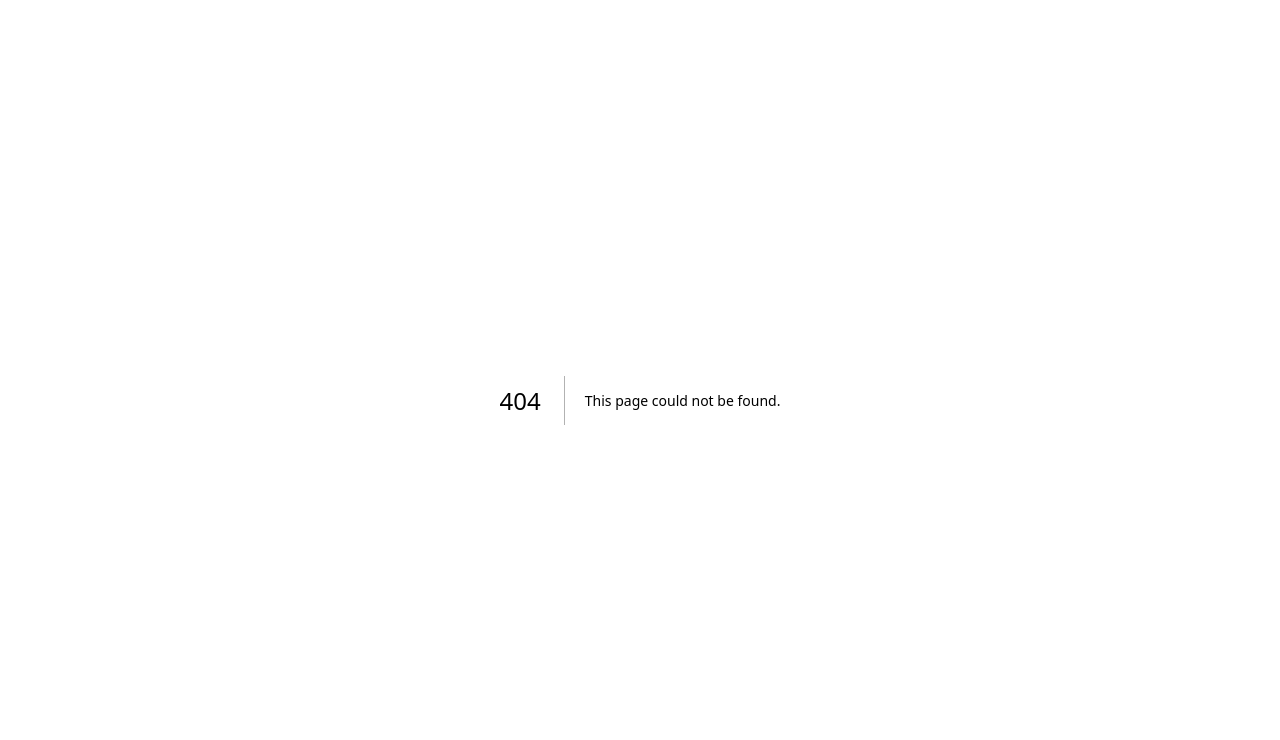
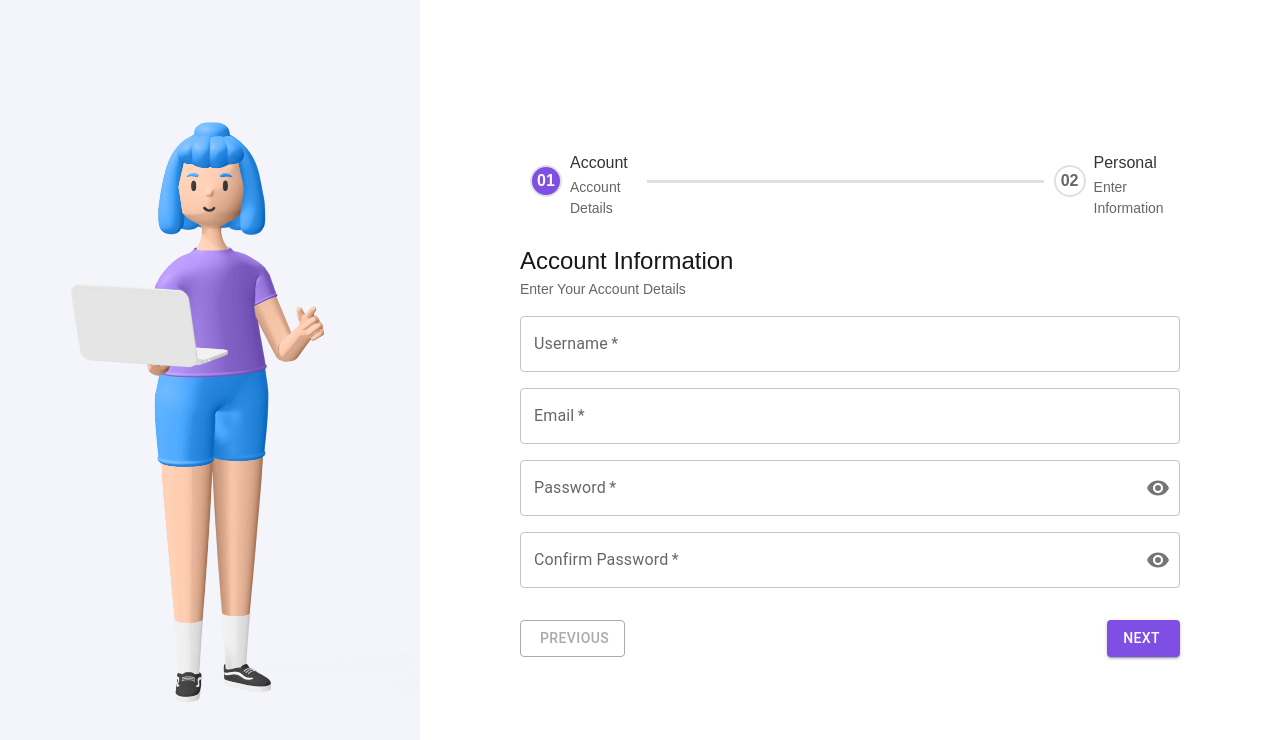
Before and after one commit to DenisShagi/Engineer-pro, a Next.js app: page /register in a window 1280 px wide. Before the commit this address had no page. Shown: the top 740 px of the page. Built offline with nearby package versions, Linux system fonts and the light colour scheme.

Commit message:
feat: create register form

```diff
--- a/app/login/login.module.scss
+++ b/app/login/login.module.scss
@@ -16,7 +16,8 @@ $text-color: #6c757d;
     align-items: center;
     justify-content: center;
     position: relative;
-    background-color: #dfe3e5;
+    background-position: center;
+    background-image: url('/images/pages/auth-v1-mask-light.png');
 
     &-tree {
       position: absolute;
@@ -26,7 +27,6 @@ $text-color: #6c757d;
   }
 
   &__right {
-
     display: flex;
     align-items: center;
     justify-content: center;
@@ -35,11 +35,11 @@ $text-color: #6c757d;
 
     .form {
       width: 100%;
-    max-width: 480px; // Максимальная ширина формы
+      max-width: 480px;
       text-align: center;
       box-shadow: 0 4px 10px rgba(0, 0, 0, 0.1); // Лёгкая тень для выделения
-    border-radius: 8px; // Закруглённые углы
-    padding: 40px 20px; // Внутренние отступы
+      border-radius: 20px;
+      padding: 40px 20px;
 
       &__logo {
         margin-bottom: 20px;
@@ -68,7 +68,6 @@ $text-color: #6c757d;
         align-items: center;
 
         &__forgot-password {
-
           color: $primary-color;
           text-decoration: none;
 
@@ -100,7 +99,6 @@ $text-color: #6c757d;
           color: $primary-color;
           text-decoration: none;
 
-
           &:hover {
             text-decoration: underline;
           }
--- a/app/login/page.tsx
+++ b/app/login/page.tsx
@@ -47,8 +47,7 @@ export default function LoginPage() {
       {/* Правая часть с формой */}
       <div className={styles.container__right}>
         <div className={styles.form}>
-
-          <h1 className={styles.form__title}>Welcome to Materio! 👋</h1>
+          <h1 className={styles.form__title}>Welcome to Tecnolog! 👋</h1>
           <p className={styles.form__subtitle}>
             Please sign-in to your account and start the adventure
           </p>
--- a/app/page.module.scss
+++ b/app/page.module.scss
@@ -95,7 +95,10 @@ $dark-button-secondary-hover: #1a1a1a;
     height: 48px;
     padding: 0 20px;
     border: 1px solid transparent;
-    transition: background 0.2s, color 0.2s, border-color 0.2s;
+    transition:
+      background 0.2s,
+      color 0.2s,
+      border-color 0.2s;
     cursor: pointer;
     display: flex;
     align-items: center;
--- /dev/null
+++ b/app/register/page.tsx
@@ -0,0 +1,163 @@
+'use client';
+
+import React, { useState } from 'react';
+import Image from 'next/image';
+import Button from '@mui/material/Button';
+
+import Input from '@/components/Input';
+
+import styles from './register.module.scss';
+
+export default function RegisterPage() {
+  const [currentStep, setCurrentStep] = useState(1);
+
+  const goToNextStep = () => setCurrentStep((prev) => prev + 1);
+  const goToPreviousStep = () => setCurrentStep((prev) => prev - 1);
+
+  return (
+    <div className={styles.container}>
+      {/* Левая часть */}
+      <div className={styles.container__left}>
+        <Image
+          src="/images/illustrations/characters/girl2.png"
+          alt="Girl Illustration"
+          width={360}
+          height={400}
+          className={styles.container__img}
+          priority
+        />
+      </div>
+
+      {/* Правая часть */}
+      <div className={styles.container__right}>
+        <div className={styles.form}>
+          {/* Прогресс этапов */}
+          <div className={styles.steps}>
+            <div className={styles.steps__wrapper}>
+              {/* Первый этап */}
+              <div
+                className={`${styles.step} ${currentStep >= 1 && styles.completed}`}
+              >
+                <div className={styles.step__circle}>
+                  {currentStep > 1 ? <i className="ri-check-line"></i> : '01'}
+                </div>
+                <div className={styles.step__text}>
+                  <span>Account</span>
+                  <p>Account Details</p>
+                </div>
+              </div>
+              {/* Линия */}
+              <div
+                className={`${styles.step__line} ${
+                  currentStep > 1 ? styles.activeLine : ''
+                }`}
+              ></div>
+              {/* Второй этап */}
+              <div
+                className={`${styles.step} ${currentStep === 2 && styles.active}`}
+              >
+                <div className={styles.step__circle}>02</div>
+                <div className={styles.step__text}>
+                  <span>Personal</span>
+                  <p>Enter Information</p>
+                </div>
+              </div>
+            </div>
+          </div>
+
+          {/* Формы */}
+          {currentStep === 1 && (
+            <form className={styles.form__fields}>
+              <div className={styles.form__container}>
+                <h2 className={styles.form__container__title}>
+                  Account Information
+                </h2>
+                <p>Enter Your Account Details</p>
+              </div>
+              <Input label="Username" type="text" required />
+              <Input label="Email" type="email" required />
+              <Input label="Password" type="password" required />
+              <Input label="Confirm Password" type="password" required />
+              <div className={styles.actions}>
+                <Button
+                  variant="outlined"
+                  disabled
+                  startIcon={<i className="ri-arrow-left-line"></i>}
+                  className={styles.previousButton}
+                >
+                  Previous
+                </Button>
+                <Button
+                  variant="contained"
+                  color="primary"
+                  endIcon={<i className="ri-arrow-right-line"></i>}
+                  onClick={goToNextStep}
+                  className={styles.nextButton}
+                >
+                  Next
+                </Button>
+              </div>
+            </form>
+          )}
+
+          {currentStep === 2 && (
+            <form className={styles.form__fields}>
+              <div className={styles.form__container}>
+                <h2 className={styles.form__container__title}>Personal Information</h2>
+                <p className={styles.form__container__description}>
+                  Enter Your Personal Information
+                </p>
+              </div>
+              <Input label="First Name" type="text" required />
+              <Input label="Last Name" type="text" required />
+              <Input
+                label="Mobile"
+                type="tel"
+                mask={[
+                  '+',
+                  '7',
+                  ' ',
+                  '(',
+                  /\d/,
+                  /\d/,
+                  /\d/,
+                  ')',
+                  ' ',
+                  /\d/,
+                  /\d/,
+                  /\d/,
+                  '-',
+                  /\d/,
+                  /\d/,
+                  '-',
+                  /\d/,
+                  /\d/,
+                ]}
+                required
+              />
+              <Input label="Address" type="text" required />
+              <div className={styles.actions}>
+                <Button
+                  variant="contained"
+                  startIcon={<i className="ri-arrow-left-line"></i>}
+                  onClick={goToPreviousStep}
+                  className={styles.previousButton}
+                >
+                  Previous
+                </Button>
+                <Button
+                  variant="contained"
+                  color="success"
+                  endIcon={<i className="ri-check-line"></i>}
+                  className={styles.submitButton}
+                >
+                  Submit
+                </Button>
+              </div>
+            </form>
+          )}
+        </div>
+      </div>
+    </div>
+  );
+}
--- /dev/null
+++ b/app/register/register.module.scss
@@ -0,0 +1,161 @@
+.container {
+  display: flex;
+  min-height: 100vh;
+
+  &__img {
+    margin-left: 80px;
+  }
+  &__left {
+    width: 420px;
+    display: flex;
+    align-items: center;
+    justify-content: center;
+    background-color: #f4f5fa;
+  }
+
+  &__right {
+    flex: 1;
+    display: flex;
+    align-items: center;
+    justify-content: center;
+    background-color: #fff;
+
+    .form {
+      width: 700px;
+      padding: 20px;
+
+      &__container {
+        &__title {
+
+        font-size: 1.5rem;
+        font-weight: 500;
+      }
+
+      }
+
+      .steps {
+
+        margin-bottom: 24px;
+
+        &__wrapper {
+          display: flex;
+          align-items: center;
+          justify-content: space-between;
+        }
+
+        .step {
+          display: flex;
+          gap: 8px;
+          margin-left: 10px;
+          align-items: center;
+
+          &__circle {
+            width: 32px;
+            height: 32px;
+            padding: 12px;
+            border-radius: 50%;
+            display: flex;
+            align-items: center;
+            justify-content: center;
+            font-weight: bold;
+            color: #666;
+            border: 2px solid #e0e0e0;
+          }
+
+          &__text {
+            text-align: left;
+            margin-top: 8px;
+
+            span {
+
+              color: #333;
+            }
+
+            p {
+              display: inline-flex;
+              font-size: 14px;
+              color: #666;
+            }
+          }
+
+          &.active .step__circle {
+            background-color: rgb(126, 78, 229);
+            color: white;
+            border-color: rgb(126, 78, 229);
+          }
+
+          &.completed .step__circle {
+            background-color: rgb(126, 78, 229);
+            color: white;
+          }
+        }
+
+        .step__line {
+          display: flex;
+          height: 3px;
+          width: 100%;
+          background-color: #e0e0e0;
+
+          &.activeLine {
+            background-color: rgb(126, 78, 229);
+          }
+        }
+      }
+
+      .form__fields {
+        display: flex;
+        flex-direction: column;
+        gap: 16px;
+
+        h1 {
+          font-size: 24px;
+          font-weight: bold;
+        }
+
+        p {
+          font-size: 14px;
+          color: #666;
+        }
+      }
+
+      .actions {
+        display: flex;
+        justify-content: space-between;
+        margin-top: 16px;
+
+        .previousButton {
+          background-color: rgb(126, 78, 229);
+          color: #fff;
+
+          &:hover {
+            background-color: rgb(106, 58, 209);
+          }
+
+          &:disabled {
+            background-color: transparent;
+            color: #aaa;
+            border: 1px solid #aaa;
+          }
+        }
+
+        .nextButton {
+          background-color: rgb(126, 78, 229);
+          color: #fff;
+
+          &:hover {
+            background-color: rgb(106, 58, 209);
+          }
+        }
+
+        .submitButton {
+          background-color: #4caf50;
+          color: #fff;
+
+          &:hover {
+            background-color: #43a047;
+          }
+        }
+      }
+    }
+  }
+}
--- a/components/Input.tsx
+++ b/components/Input.tsx
@@ -6,6 +6,7 @@ import InputAdornment from '@mui/material/InputAdornment';
 import IconButton from '@mui/material/IconButton';
 import Visibility from '@mui/icons-material/Visibility';
 import VisibilityOff from '@mui/icons-material/VisibilityOff';
+import MaskedInput from 'react-text-mask';
 
 interface InputProps {
   label: string; // Метка для инпута
@@ -15,6 +16,7 @@ interface InputProps {
   name?: string; // Имя для инпута (например, для форм)
   value?: string; // Значение инпута
   onChange?: (e: React.ChangeEvent<HTMLInputElement>) => void; // Обработчик изменений
+  mask?: Array<string | RegExp>; // Маска для ввода
 }
 
 export default function Input({
@@ -25,6 +27,7 @@ export default function Input({
   name,
   value,
   onChange,
+  mask,
 }: InputProps) {
   const [showPassword, setShowPassword] = useState(false);
 
@@ -33,6 +36,25 @@ export default function Input({
   };
 
   return (
+    <>
+      {mask ? (
+        <MaskedInput
+          mask={mask}
+          value={value}
+          onChange={onChange}
+          render={(ref, props) => (
+            <TextField
+              {...props}
+              inputRef={ref}
+              label={label}
+              variant="outlined"
+              fullWidth={fullWidth}
+              required={required}
+              name={name}
+            />
+          )}
+        />
+      ) : (
         <TextField
           label={label}
           variant="outlined"
@@ -56,5 +78,7 @@ export default function Input({
             ),
           }}
         />
+      )}
+    </>
   );
 }
--- a/next.config.ts
+++ b/next.config.ts
@@ -1,7 +1,9 @@
 import type { NextConfig } from 'next';
 
 const nextConfig: NextConfig = {
-  /* config options here */
+  sassOptions: {
+    includePaths: ['./styles'], // Указываем путь, если у вас есть общие SCSS-файлы
+  },
 };
 
 export default nextConfig;
--- a/package.json
+++ b/package.json
@@ -25,7 +25,9 @@
     "react-apexcharts": "^1.6.0",
     "react-dom": "^18.3.1",
     "react-perfect-scrollbar": "^1.5.8",
+    "react-text-mask": "^5.5.0",
     "react-use": "^17.5.1",
+    "remixicon": "^4.5.0",
     "sass": "^1.81.0",
     "server-only": "^0.0.1"
   },
@@ -48,6 +50,7 @@
     "postcss": "^8.4.49",
     "postcss-styled-syntax": "^0.7.0",
     "prettier": "^3.3.3",
+    "sass-loader": "^16.0.3",
     "stylelint": "^16.10.0",
     "stylelint-config-standard": "^36.0.1",
     "stylelint-config-tailwindcss": "^0.0.7",
```
Also changed, not shown: public/images/illustrations/characters/girl2.png (added), 1 other file (tests, documents, lock files or other folders). Lines whose indentation alone changed are shown as unchanged.
